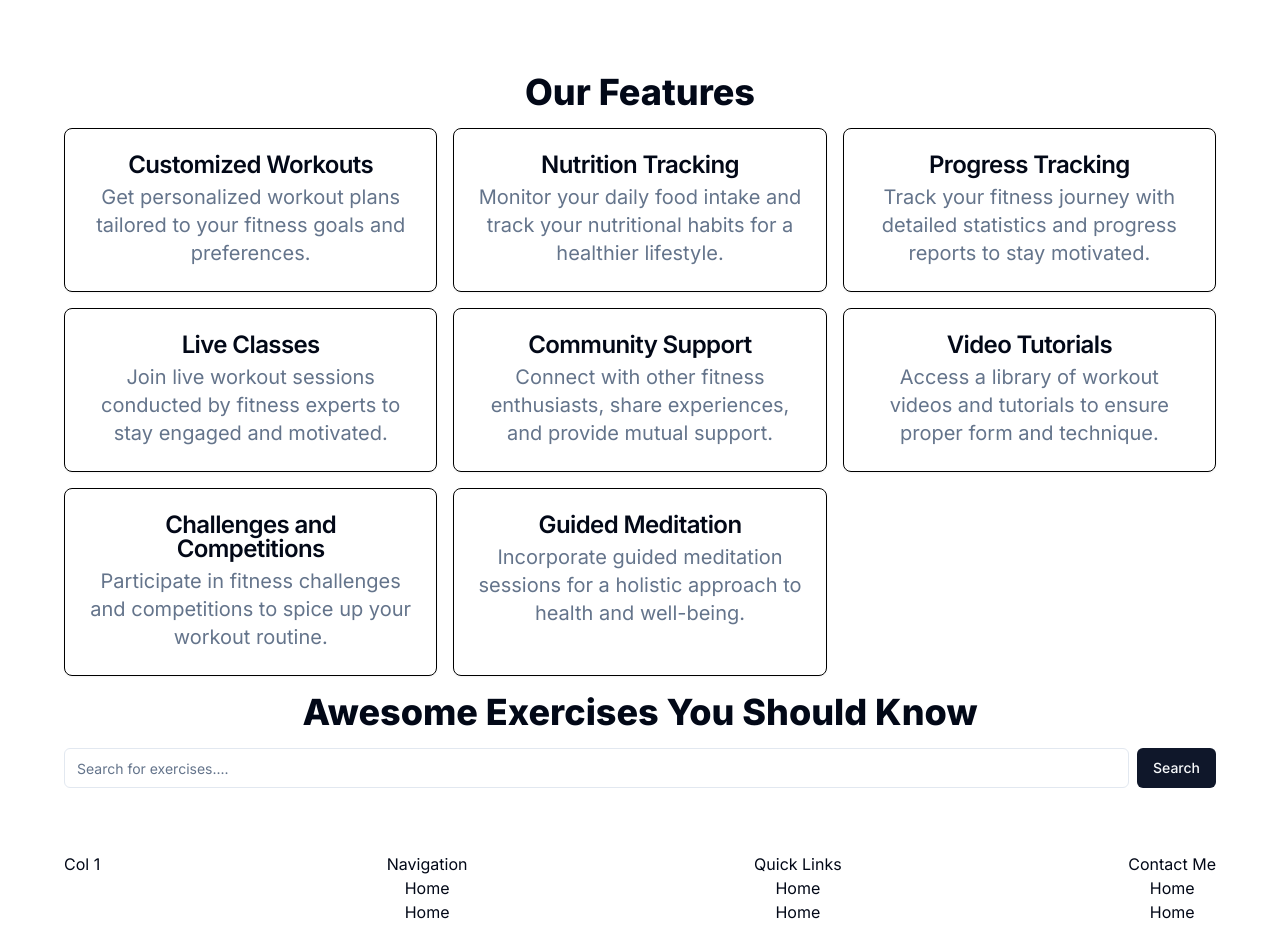
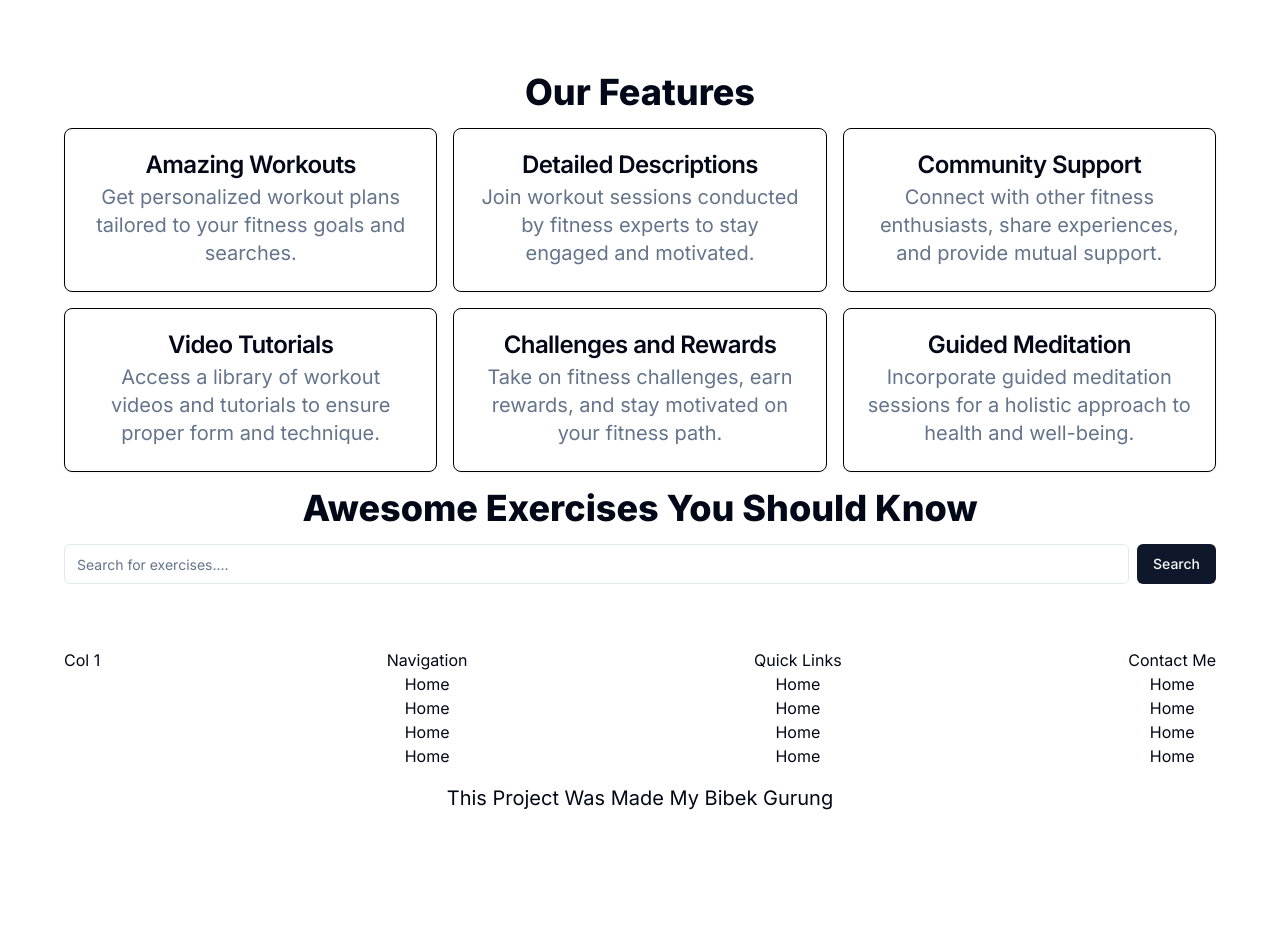
Before and after one commit to bibekgurung9/fitness-exercise-app, a Next.js app: page / in a window 1280 px wide. Shown: the part 1100-2025 px from the top of the page. After the commit the page ends 1912 px from the top, so only its background shows below. Built offline with nearby package versions, Linux system fonts and the light colour scheme.

Commit message:
added feature section

```diff
--- a/src/app/(frontend)/_sections/features-section.tsx
+++ b/src/app/(frontend)/_sections/features-section.tsx
@@ -6,8 +6,6 @@ import {
   CardTitle,
 } from "@/components/ui/card"
 import { featureList } from '@/constants'
-
-
 
 const FeatureSection = () => {
   return (
--- a/src/components/ui/button.tsx
+++ b/src/components/ui/button.tsx
@@ -5,7 +5,7 @@ import { cva, type VariantProps } from "class-variance-authority"
 import { cn } from "@/lib/utils"
 
 const buttonVariants = cva(
-  "inline-flex items-center justify-center whitespace-nowrap rounded-md text-sm font-medium ring-offset-background transition-colors focus-visible:outline-none focus-visible:ring-2 focus-visible:ring-ring focus-visible:ring-offset-2 disabled:pointer-events-none disabled:opacity-50",
+  "inline-flex items-center justify-center whitespace-nowrap rounded-md text-sm font-medium ring-offset-background transition-colors focus-visible:outline-none focus-visible:ring-2 focus-visible:ring-ring focus-visible:ring-offset-2 disabled:pointer-events-none disabled:opacity-50 hover:shadow-xl hover:scale-110",
   {
     variants: {
       variant: {
--- a/src/constants/index.ts
+++ b/src/constants/index.ts
@@ -27,20 +27,12 @@ export const chooseList = [
 //features list in feature section
 export const featureList = [
   {
-    title: 'Customized Workouts',
-    description: 'Get personalized workout plans tailored to your fitness goals and preferences.'
+    title: 'Amazing Workouts',
+    description: 'Get personalized workout plans tailored to your fitness goals and searches.'
   },
   {
-    title: 'Nutrition Tracking',
-    description: 'Monitor your daily food intake and track your nutritional habits for a healthier lifestyle.'
-  },
-  {
-    title: 'Progress Tracking',
-    description: 'Track your fitness journey with detailed statistics and progress reports to stay motivated.'
-  },
-  {
-    title: 'Live Classes',
-    description: 'Join live workout sessions conducted by fitness experts to stay engaged and motivated.'
+    title: 'Detailed Descriptions',
+    description: 'Join workout sessions conducted by fitness experts to stay engaged and motivated.'
   },
   {
     title: 'Community Support',
@@ -51,11 +43,23 @@ export const featureList = [
     description: 'Access a library of workout videos and tutorials to ensure proper form and technique.'
   },
   {
-    title: 'Challenges and Competitions',
-    description: 'Participate in fitness challenges and competitions to spice up your workout routine.'
+    title: 'Challenges and Rewards',
+    description: 'Take on fitness challenges, earn rewards, and stay motivated on your fitness path.'
   },
   {
     title: 'Guided Meditation',
     description: 'Incorporate guided meditation sessions for a holistic approach to health and well-being.'
   },
+
+  /*
+    {
+    title: 'Nutrition Tracking',
+    description: 'Monitor your daily food intake and track your nutritional habits for a healthier lifestyle.'
+  },
+  {
+    title: 'Progress Tracking',
+    description: 'Track your fitness journey with detailed statistics and progress reports to stay motivated.'
+  },
+
+  */
 ];
```
